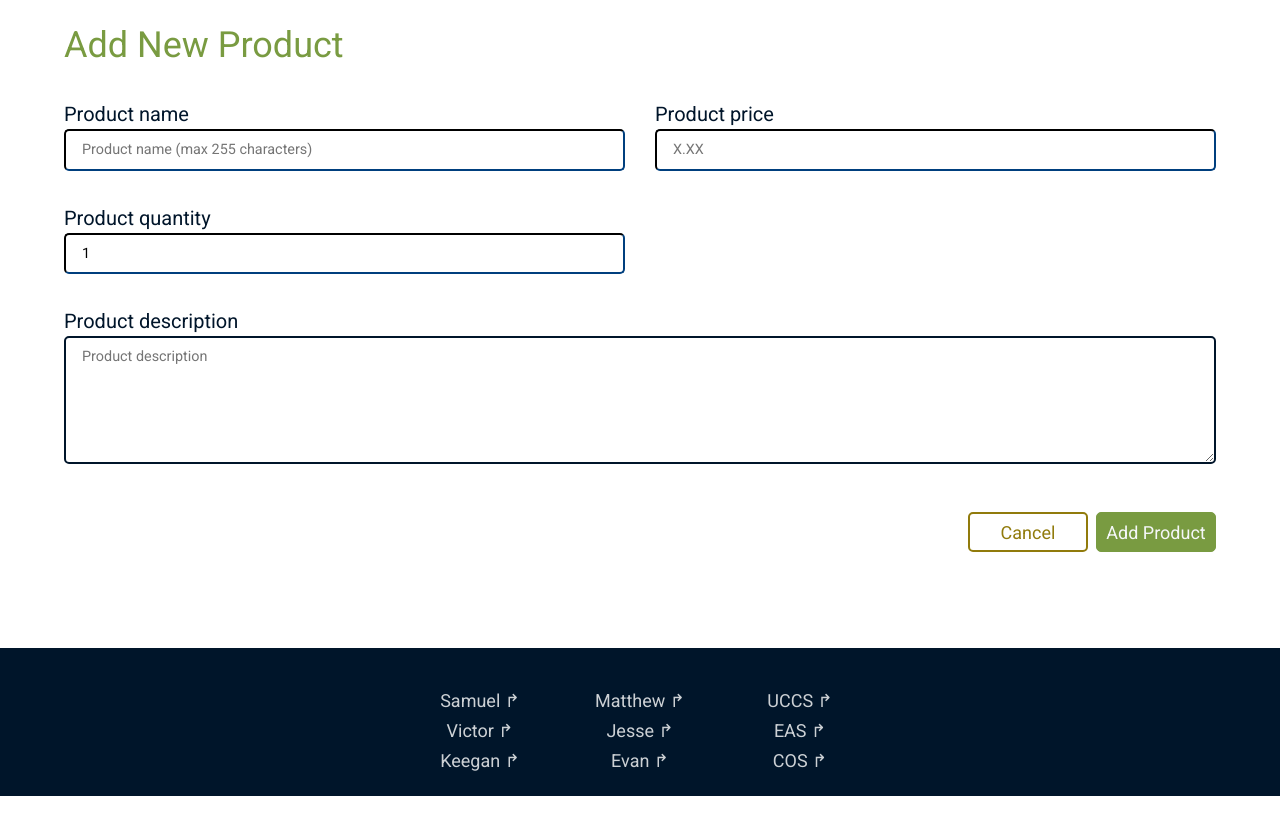
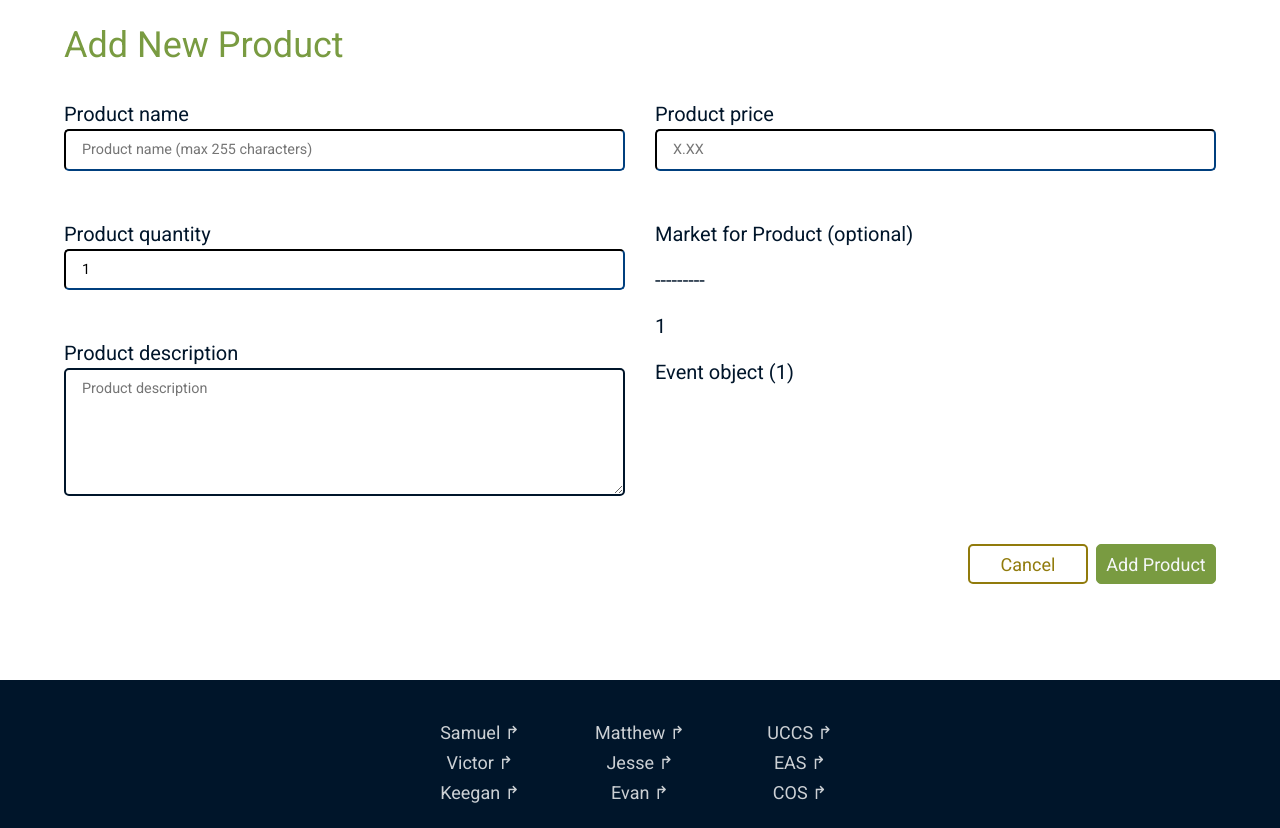
Before and after one commit to UCCS-CS4300-5300/group2-fall2023, a Django app: page /products/new in a window 1280 px wide. Shown: the part 96-924 px from the top of the page. Before the commit the page ends 892 px from the top, so only its background shows below. Run offline with Django 3.2, Linux system fonts and the light colour scheme; a user stored in the database is signed in; tables that the repository leaves empty hold one stand-in row (values such as "Sample post"); some libraries are stand-ins or nearby versions.

Commit message:
Adding support for custom select

```diff
--- a/Products/forms.py
+++ b/Products/forms.py
@@ -3,14 +3,14 @@
 ### Product Form
 
 from django import forms
-from .models import Product
+from Products.models import Product
+from Events.models import Event
 
 class ProductForm(forms.ModelForm):
     """ Product upload form information """
 
     # TODO need to add validators
     # TODO need to add image upload
-    # TODO need to link back to vendor
 
     class Meta:
         model = Product
@@ -18,6 +18,7 @@ class ProductForm(forms.ModelForm):
             "name",
             "price",
             "quantity",
+            "product_event",
             "description",
         ]
 
@@ -38,6 +39,7 @@ class ProductForm(forms.ModelForm):
                 "min": "1",
                 "placeholder": "Product quantity"
             }),
+            "product_event": forms.Select(),
             "description": forms.Textarea(attrs={
                 "required": "required",
                 "rows": 5,
@@ -49,8 +51,10 @@ class ProductForm(forms.ModelForm):
             "name": "Product name",
             "price": "Product price",
             "quantity": "Product quantity",
+            "product_event": "Market for Product (optional)",
             "description": "Product description",
         }
+
 
     def clean_quantity(self):
         """ Clean quantity field, ensure it is at least 1 """
--- a/Products/templates/product_create.html
+++ b/Products/templates/product_create.html
@@ -7,19 +7,38 @@
     <form method="post">
         {% csrf_token %}
         <div class="row pt-4 mb-2">
-            {% for field in form %}
-                {% if field.field.widget.input_type == textarea %}
-                    <div class="col-12 harvestly-form-item">
-                        {{ field.label }}
-                        {{ field }}
+            <div class="col-md-6 harvestly-form-item">
+                {{ form.name.label }}
+                {{ form.name }}
+            </div>
+            <div class="col-md-6 harvestly-form-item">
+                {{ form.price.label }}
+                {{ form.price }}
+            </div>
+        </div>
+        <div class="row pt-2 mb-2">
+            <div class="col-md-6">
+                <div class="row mb-2">
+                    <div class="col harvestly-form-item">
+                        {{ form.quantity.label }}
+                        {{ form.quantity }}
                     </div>
-                {% else %}
-                    <div class="col-md-6 harvestly-form-item">
-                        {{ field.label }}
-                        {{ field }}
+                </div>
+                <div class="row pt-2">
+                    <div class="col harvestly-form-item">
+                        {{ form.description.label }}
+                        {{ form.description }}
                     </div>
-                {% endif %}
-            {% endfor %}
+                </div>
+            </div>
+            <div class="col-md-6 harvestly-form-item">
+                {{ form.product_event.label }}
+                <!-- TODO -->
+                {% for value, label in form.fields.product_event.choices %}
+                    <p> {{ value }} </p>
+                    <p> {{ label }} </p>
+                {% endfor %}
+            </div>
         </div>
         <div class="d-flex justify-content-end">
             <a class="harvestly-nav-btn-secondary d-flex justify-content-center align-items-center mr-2" href="{% url 'products' %}">Cancel</a>
--- a/Products/views.py
+++ b/Products/views.py
@@ -12,7 +12,7 @@ from django.contrib.auth.mixins import LoginRequiredMixin
 
 from .models import Product
 from .forms import ProductForm, ProductReserveForm
-
+from Events.models import Event
 
 class ProductList(ListView):
     """ Get a list of Harvestly products. URL `/get-products-list/` """
--- a/static/css/styles.css
+++ b/static/css/styles.css
@@ -280,6 +280,7 @@ footer .harvestly-nav-link {
     background-color: transparent;
     transition: background-color ease 0.3s;
 }
+.harvestly-scrollable-item.selected,
 .harvestly-scrollable-item:hover {
     background-color: var(--primary-color-transparent);
 }
```
